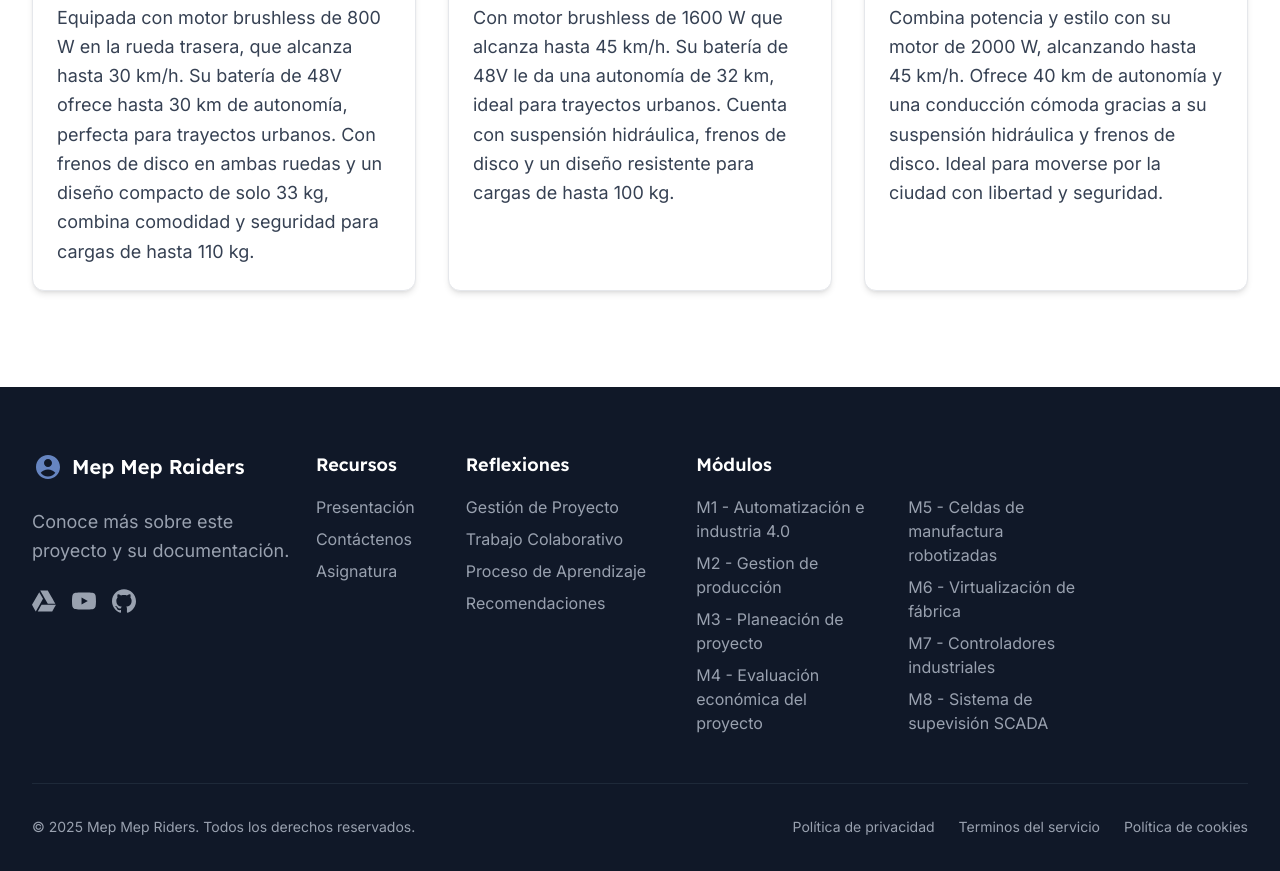
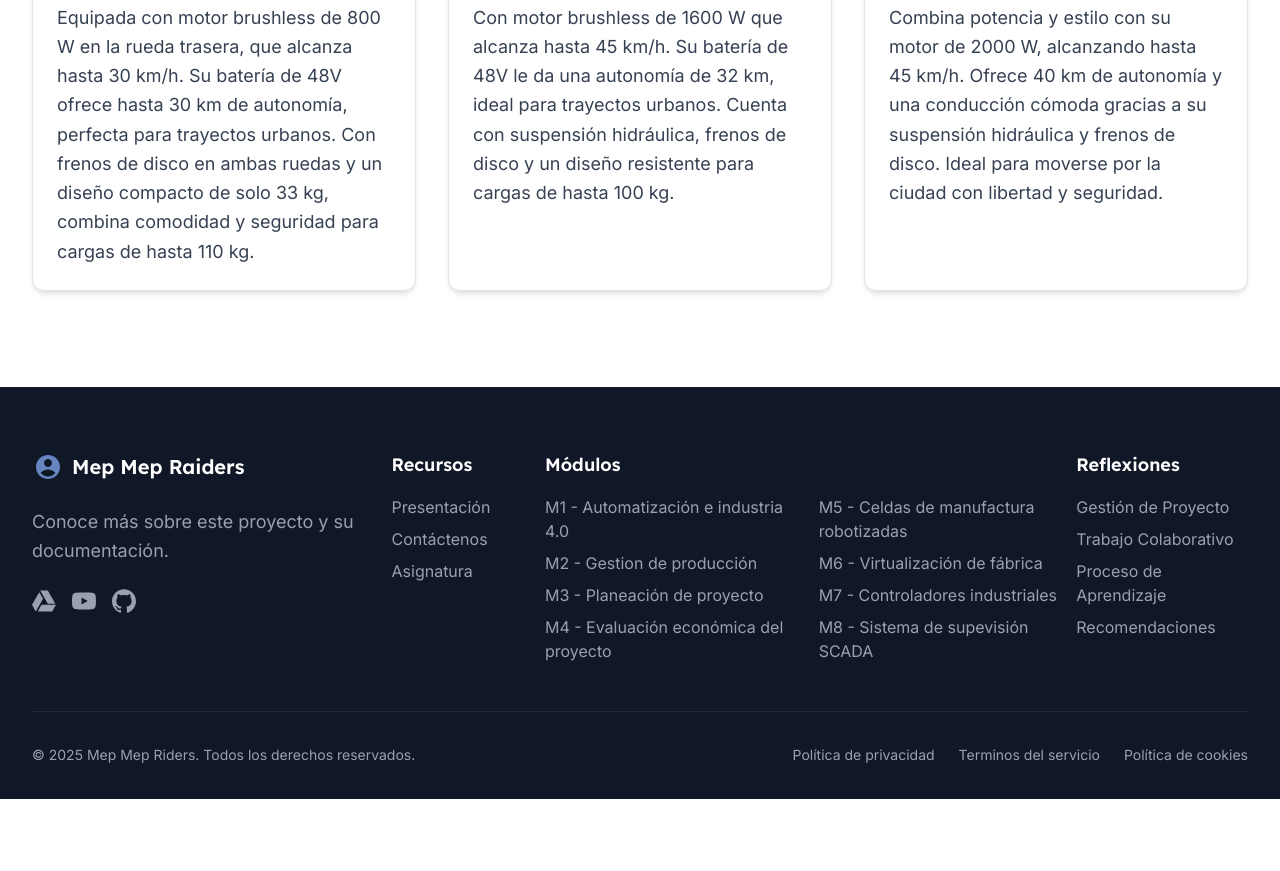
Before and after one commit to JoseAlejandroRosero/Los4Automaticos, an Astro site: page / in a window 1280 px wide. Shown: the part 2941-3812 px from the top of the page. After the commit the page ends 3740 px from the top, so only its background shows below. Built offline with nearby package versions, Linux system fonts and the light colour scheme; Astro itself is replaced by a stand-in of ours.

Commit message:
Fix(Footer): Corrección de orden de elementos

```diff
--- a/src/components/Footer.astro
+++ b/src/components/Footer.astro
@@ -8,15 +8,6 @@ const footerLinks = [
       { text: "Presentación", url: "/Mep_Mep_Raiders_web/presentacion" },
       { text: "Contáctenos", url: "/Mep_Mep_Raiders_web/contacto" },
       { text: "Asignatura", url: "/Mep_Mep_Raiders_web/asignatura" },
-    ]
-  },
-  {
-    title: "Reflexiones",
-    links: [
-      { text: "Gestión de Proyecto", url: "/Mep_Mep_Raiders_web/reflexiones" },
-      { text: "Trabajo Colaborativo", url: "/Mep_Mep_Raiders_web/reflexiones" },
-      { text: "Proceso de Aprendizaje", url: "/Mep_Mep_Raiders_web/reflexiones" },
-      { text: "Recomendaciones", url: "/Mep_Mep_Raiders_web/reflexiones" }
     ]
   },
   {
@@ -31,14 +22,23 @@ const footerLinks = [
       { text: "M7 - Controladores industriales", url: "/Mep_Mep_Raiders_web/m7-controladores-industriales" },
       { text: "M8 - Sistema de supevisión SCADA", url: "/Mep_Mep_Raiders_web/m8-sistema-de-supervision-scada" }
     ]
+  },
+  {
+    title: "Reflexiones",
+    links: [
+      { text: "Gestión de Proyecto", url: "/Mep_Mep_Raiders_web/reflexiones/gestion-de-proyecto" },
+      { text: "Trabajo Colaborativo", url: "/Mep_Mep_Raiders_web/reflexiones/trabajo-colaborativo" },
+      { text: "Proceso de Aprendizaje", url: "/Mep_Mep_Raiders_web/reflexiones/proceso-de-aprendizaje" },
+      { text: "Recomendaciones", url: "/Mep_Mep_Raiders_web/reflexiones/recomendaciones" }
+    ]
   }
 ];
 ---
 
 <footer class="bg-gray-900 text-white pt-16 pb-8">
   <div class="container-custom">
-    <div class="grid md:grid-cols-2 lg:grid-cols-[1fr_0.5fr_0.8fr_1fr_1fr] gap-4 mb-12">
-      <div class="md:col-span-2 lg:col-span-1">
+    <div class="grid md:grid-cols-1 lg:grid-cols-[2fr_0.8fr_3fr_1fr] gap-4 mb-12">
+      <div class="md:col-span-1 lg:col-span-1">
         <a href="/Mep_Mep_Raiders_web/" class="flex items-center mb-6" aria-label="Go to homepage">
           <svg class="h-8 w-auto text-primary-400" viewBox="0 0 40 40" fill="currentColor">
             <path d="M20 5C11.716 5 5 11.716 5 20C5 28.284 11.716 35 20 35C28.284 35 35 28.284 35 20C35 11.716 28.284 5 20 5ZM20 10C22.761 10 25 12.239 25 15C25 17.761 22.761 20 20 20C17.239 20 15 17.761 15 15C15 12.239 17.239 10 20 10ZM20 32C16.218 32 12.848 30.154 10.859 27.307C12.839 24.663 16.159 23 20 23C23.841 23 27.161 24.663 29.141 27.307C27.152 30.154 23.782 32 20 32Z" />
@@ -75,7 +75,7 @@ const footerLinks = [
         }
 
         return (
-          <div key={column.title}  class=" min-w-[80px]">
+          <div key={column.title}  class=" min-w-[120px]">
             {/* Título siempre visible */}
             <h3 class="text-lg font-semibold mb-4">{column.title}</h3>
 
```
